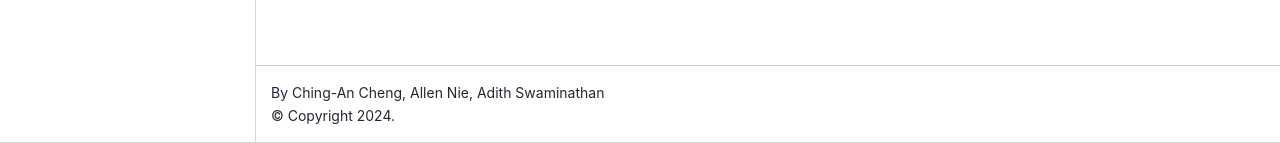
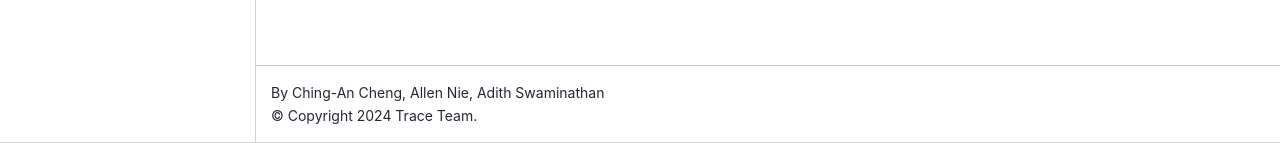
Before and after one commit to microsoft/Trace, a Jupyter Book: the page built from docs/readme.md, in a window 1280 px wide. Shown: the part 757-900 px from the top of the page. Built offline with Jupyter Book 1.0.4 settings and Sphinx 7.4.7 and the Sphinx Book theme 1.1.4, drawn with Linux system fonts in a browser that asks for light colours.

Commit message:
Update copyright notice on documentation websites

```diff
--- a/docs/_config.yml
+++ b/docs/_config.yml
@@ -3,7 +3,7 @@
 
 title: Trace
 author: Ching-An Cheng, Allen Nie, Adith Swaminathan
-copyright: "2024"
+copyright: "2024 Trace Team"
 # logo: logo.png
 
 # Force re-execution of notebooks on each build.
```
